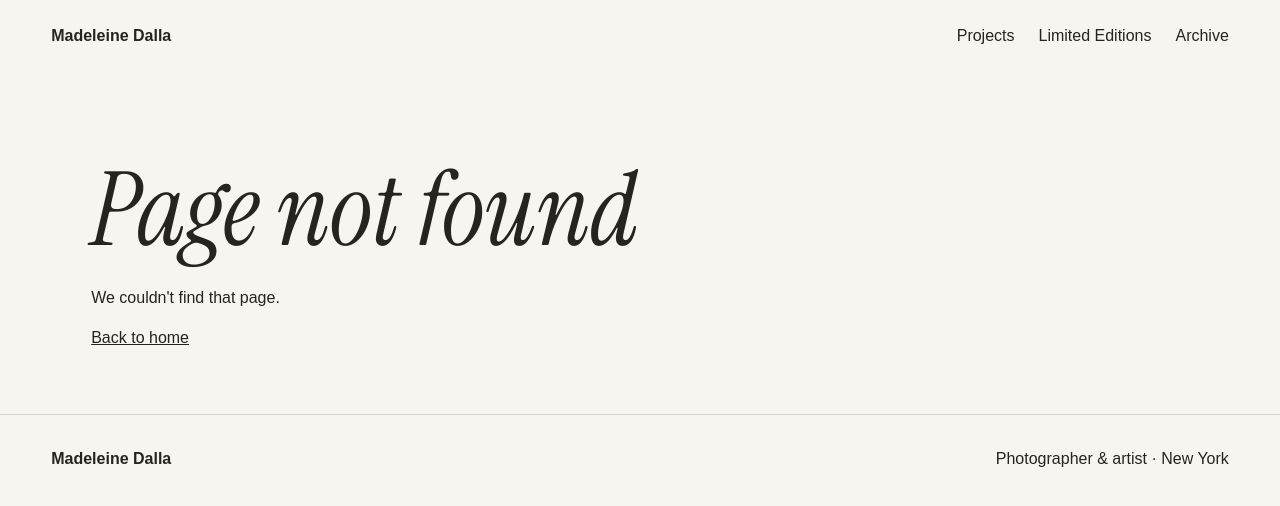
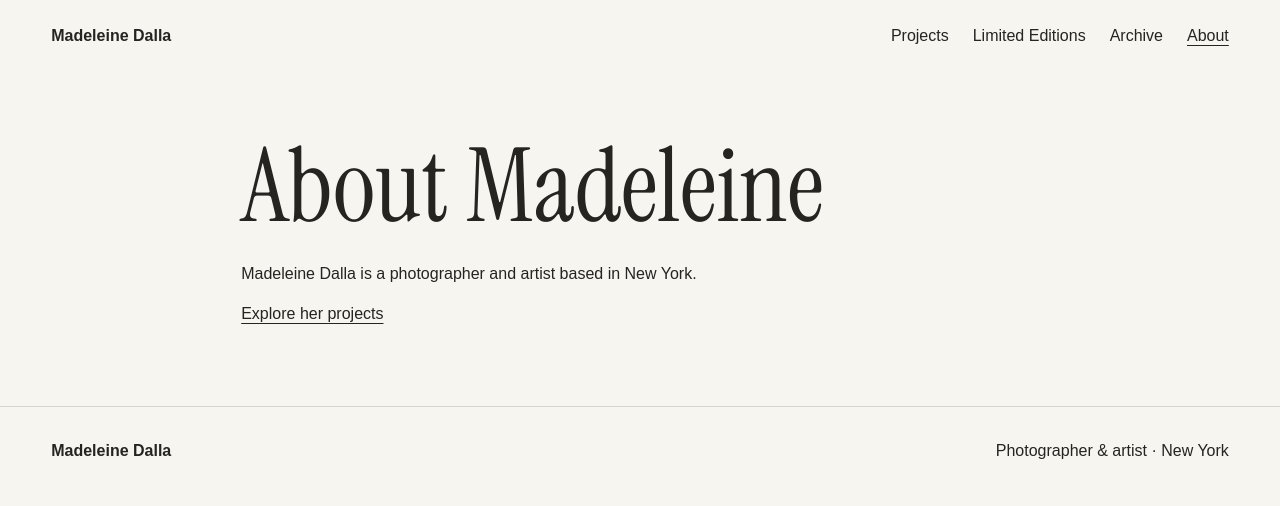
Before and after one commit to rcilomba/maddeart-portfolio, a React (Vite) app: page /about in a window 1280 px wide. Before the commit this address had no page. Shown: the top 506 px of the page. Built offline with nearby package versions, Linux system fonts and the light colour scheme; a web font is replaced by a local one.

Commit message:
feat: add About page

```diff
--- a/src/App.css
+++ b/src/App.css
@@ -496,3 +496,22 @@ a:focus-visible {
   color: inherit;
   text-underline-offset: 4px;
 }
+
+.about-page {
+  max-width: 900px;
+  margin: 0 auto;
+  padding: 64px var(--page-padding);
+}
+
+.about-page h1 {
+  margin: 0 0 24px;
+  font-family: var(--font-editorial);
+  font-size: clamp(3rem, 8vw, 7rem);
+  font-weight: 400;
+  line-height: 1;
+}
+
+.about-page a {
+  color: inherit;
+  text-underline-offset: 4px;
+}
--- a/src/App.tsx
+++ b/src/App.tsx
@@ -11,6 +11,7 @@ import ProjectPage from './components/ProjectPage';
 import { Link, NavLink, Route, Routes, useLocation } from 'react-router';
 import { useEffect } from 'react';
 import { cardImageUrl } from './utils/cardImageUrl';
+import AboutPage from './components/AboutPage';
 
 function App() {
   const contactEmail = edition.contactEmail;
@@ -50,6 +51,7 @@ function App() {
           <NavLink to='/projects'>Projects</NavLink>
           <a href='/#editions'>Limited Editions</a>
           <a href='/#archive'>Archive</a>
+          <NavLink to='/about'>About</NavLink>
         </nav>
       </header>
 
@@ -152,6 +154,7 @@ function App() {
             }
           />
           <Route path='/project/:slug' element={<ProjectPage />} />
+          <Route path='/about' element={<AboutPage />} />
           <Route
             path='*'
             element={
--- /dev/null
+++ b/src/components/AboutPage.tsx
@@ -0,0 +1,25 @@
+import { useEffect } from 'react';
+import { Link } from 'react-router';
+
+function AboutPage() {
+  useEffect(() => {
+    const previousTitle = document.title;
+    document.title = 'About | Madeleine Dalla';
+
+    return () => {
+      document.title = previousTitle;
+    };
+  }, []);
+
+  return (
+    <section className='about-page'>
+      <h1>About Madeleine</h1>
+      <p>Madeleine Dalla is a photographer and artist based in New York.</p>
+      <p>
+        <Link to='/projects'>Explore her projects</Link>
+      </p>
+    </section>
+  );
+}
+
+export default AboutPage;
```
Also changed, not shown: 1 other file (tests, documents, lock files or other folders).
